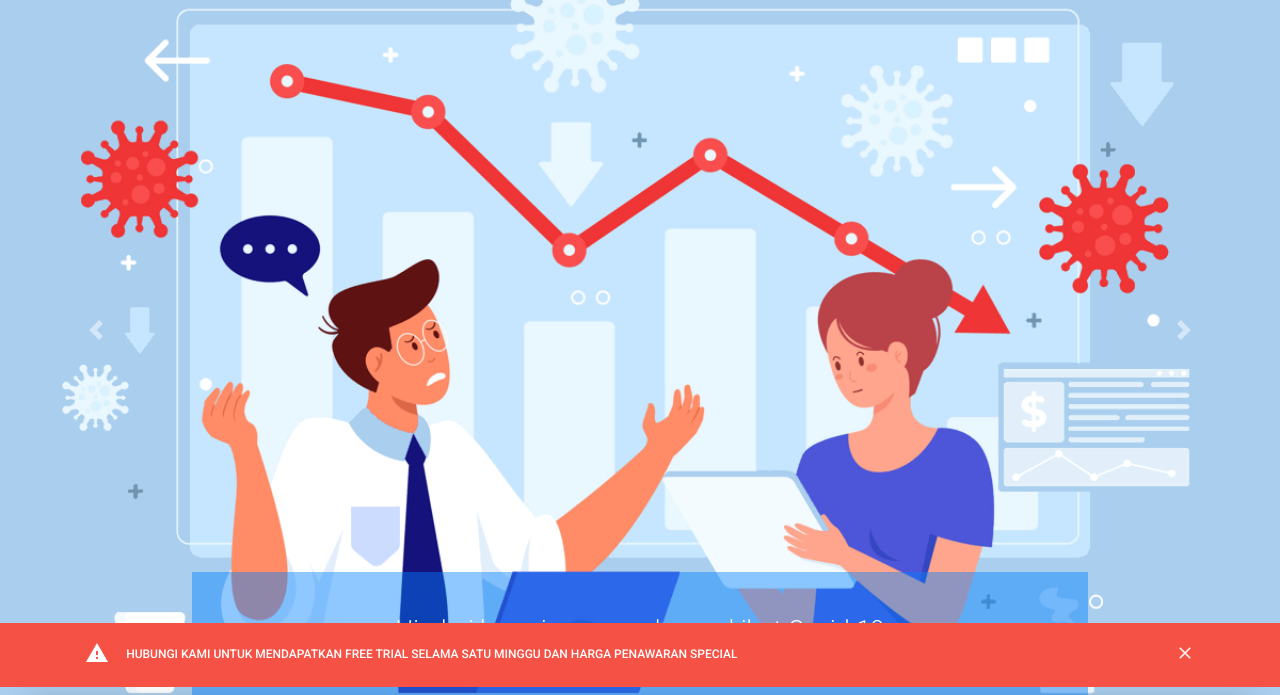
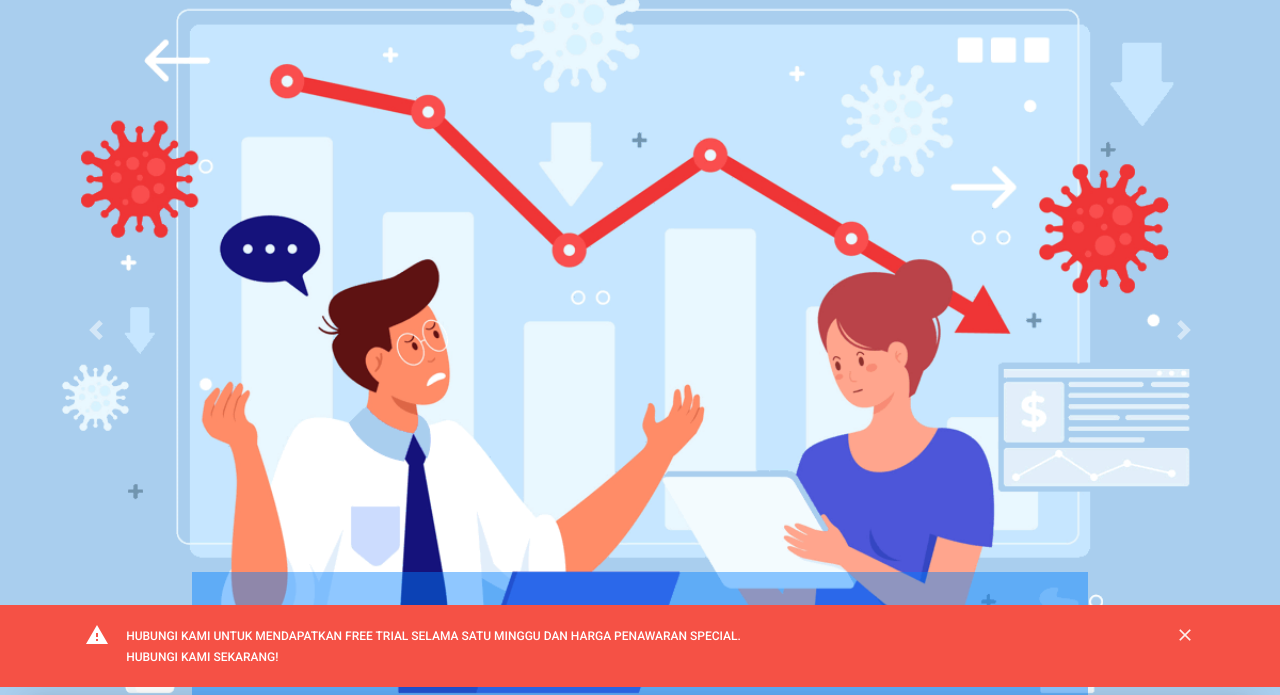
Before and after one commit to safeguardid/safeguardid.github.io, a plain HTML site: page index.html in a window 1280 px wide. Shown: the part 97-792 px from the top of the page. Drawn offline with Linux system fonts and the light colour scheme.

Commit message:
fixing notif

```diff
--- a/index.html
+++ b/index.html
@@ -549,7 +549,11 @@ The above copyright notice and this permission notice shall be included in all c
     <button type="button" class="close" data-dismiss="alert" aria-label="Close">
       <span aria-hidden="true"><i class="material-icons">clear</i></span>
     </button>
-    <b><a href="#contact-section">Hubungi kami untuk mendapatkan Free trial selama satu minggu dan Harga penawaran SPECIAL</a></b>
+    <div class="text-justify" style="padding-left: 40px; padding-right: 40px;"><b >
+    Hubungi kami untuk mendapatkan Free trial selama satu minggu dan Harga penawaran SPECIAL.<br>
+    <a href="#contact-section"></a>Hubungi kami SEKARANG!</a>
+    </b>
+  </div>
   </div>
 </div>
 
```
